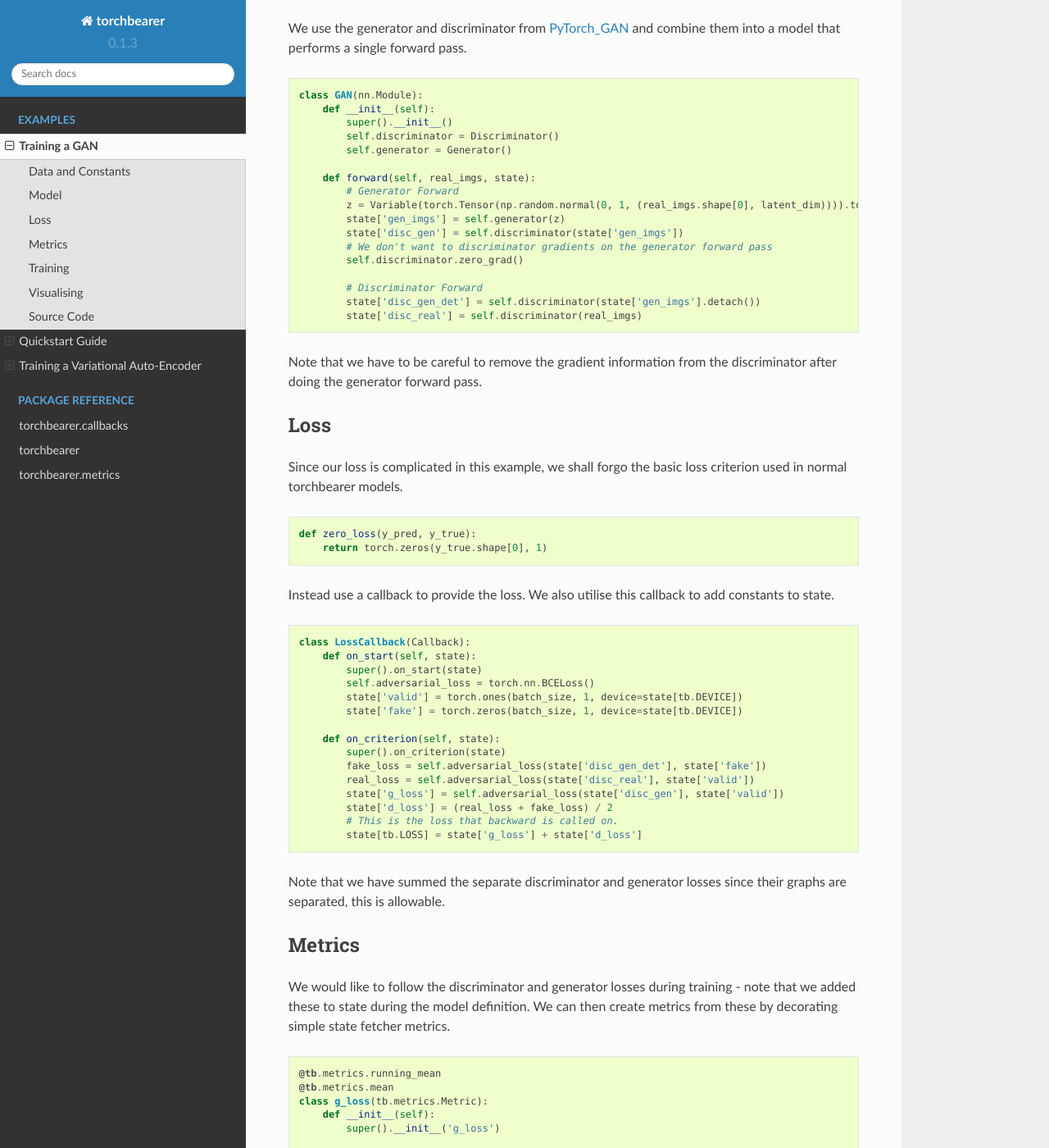
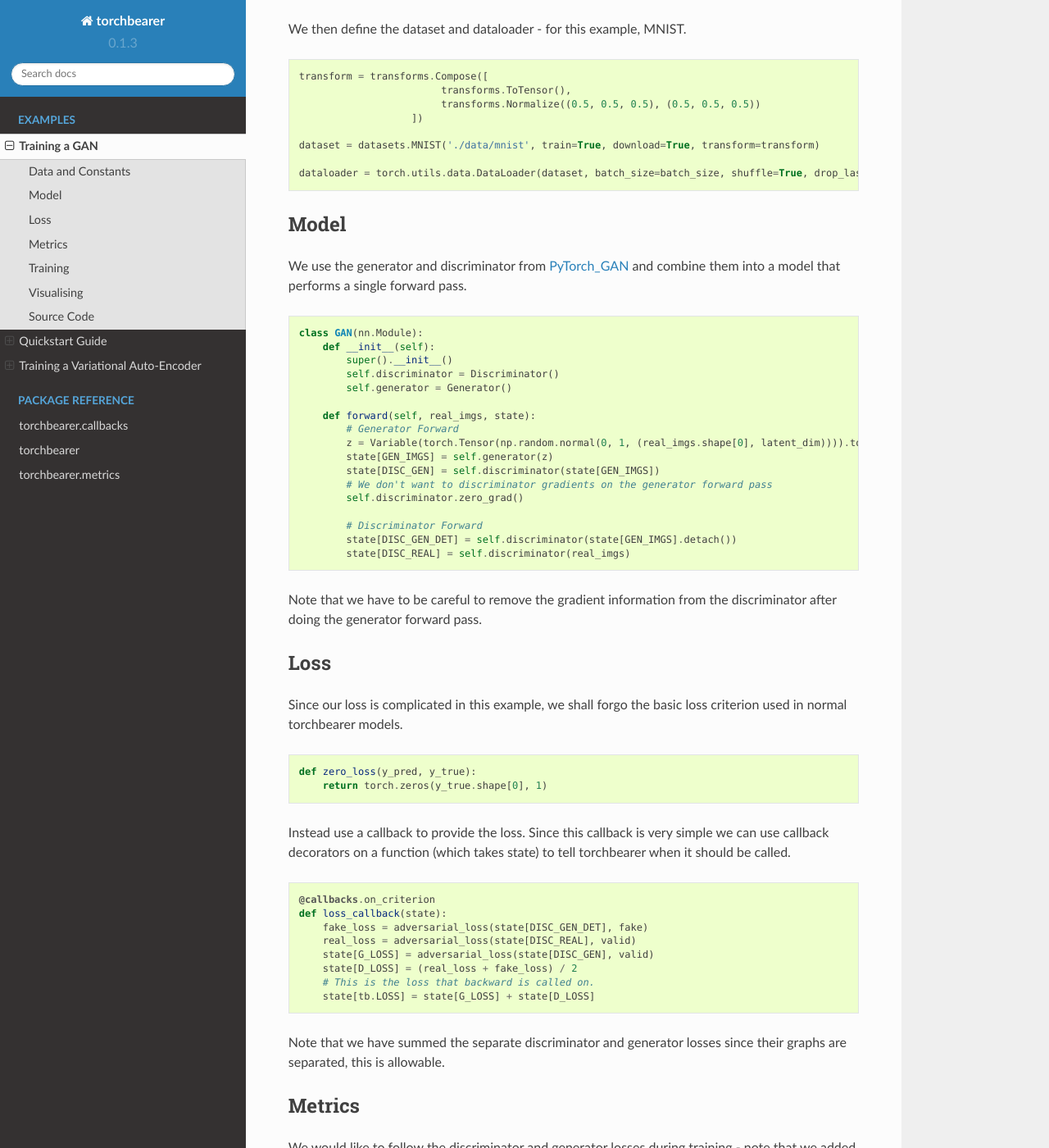
Before and after one commit to pytorchbearer/torchbearer, a Sphinx documentation site: the page built from docs/examples/gan.rst, in a window 1280 px wide and 1400 px high, scrolled down 793 px. Shown: the whole window at 82% size. Built offline with Sphinx 7.4.7 and the Read the Docs theme 2.0.0, drawn with Linux system fonts in a browser that asks for light colours; some of the changed text lies outside the part shown.

Commit message:
Update gan example with callback decorators

```diff
--- a/docs/_static/examples/gan.py
+++ b/docs/_static/examples/gan.py
@@ -10,7 +10,8 @@ from torchvision import datasets
 from torchvision.utils import save_image
 
 import torchbearer as tb
-from torchbearer.callbacks import Callback
+import torchbearer.callbacks as callbacks
+from torchbearer import state_key
 
 os.makedirs('images', exist_ok=True)
 
@@ -22,6 +23,18 @@ nworkers = 8
 latent_dim = 100
 sample_interval = 400
 img_shape = (1, 28, 28)
+adversarial_loss = torch.nn.BCELoss()
+device = 'cuda'
+valid = torch.ones(batch_size, 1, device=device)
+fake = torch.zeros(batch_size, 1, device=device)
+
+# Register state keys (optional)
+GEN_IMGS = state_key('gen_imgs')
+DISC_GEN = state_key('disc_gen')
+DISC_GEN_DET = state_key('disc_gen_det')
+DISC_REAL = state_key('disc_real')
+G_LOSS = state_key('g_loss')
+D_LOSS = state_key('d_loss')
 
 
 class Generator(nn.Module):
@@ -79,39 +92,31 @@ class GAN(nn.Module):
     def forward(self, real_imgs, state):
         # Generator Forward
         z = Variable(torch.Tensor(np.random.normal(0, 1, (real_imgs.shape[0], latent_dim)))).to(state[tb.DEVICE])
-        state['gen_imgs'] = self.generator(z)
-        state['disc_gen'] = self.discriminator(state['gen_imgs'])
+        state[GEN_IMGS] = self.generator(z)
+        state[DISC_GEN] = self.discriminator(state[GEN_IMGS])
         # We don't want to discriminator gradients on the generator forward pass
         self.discriminator.zero_grad()
 
         # Discriminator Forward
-        state['disc_gen_det'] = self.discriminator(state['gen_imgs'].detach())
-        state['disc_real'] = self.discriminator(real_imgs)
+        state[DISC_GEN_DET] = self.discriminator(state[GEN_IMGS].detach())
+        state[DISC_REAL] = self.discriminator(real_imgs)
 
 
-class LossCallback(Callback):
-    def on_start(self, state):
-        super().on_start(state)
-        self.adversarial_loss = torch.nn.BCELoss()
-        state['valid'] = torch.ones(batch_size, 1, device=state[tb.DEVICE])
-        state['fake'] = torch.zeros(batch_size, 1, device=state[tb.DEVICE])
-
-    def on_criterion(self, state):
-        super().on_criterion(state)
-        fake_loss = self.adversarial_loss(state['disc_gen_det'], state['fake'])
-        real_loss = self.adversarial_loss(state['disc_real'], state['valid'])
-        state['g_loss'] = self.adversarial_loss(state['disc_gen'], state['valid'])
-        state['d_loss'] = (real_loss + fake_loss) / 2
-        # This is the loss that backward is called on.
-        state[tb.LOSS] = state['g_loss'] + state['d_loss']
+@callbacks.on_criterion
+def loss_callback(state):
+    fake_loss = adversarial_loss(state[DISC_GEN_DET], fake)
+    real_loss = adversarial_loss(state[DISC_REAL], valid)
+    state[G_LOSS] = adversarial_loss(state[DISC_GEN], valid)
+    state[D_LOSS] = (real_loss + fake_loss) / 2
+    # This is the loss that backward is called on.
+    state[tb.LOSS] = state[G_LOSS] + state[D_LOSS]
 
 
-class SaverCallback(Callback):
-    def on_step_training(self, state):
-        super().on_step_training(state)
-        batches_done = state[tb.EPOCH] * len(state[tb.GENERATOR]) + state[tb.BATCH]
-        if batches_done % sample_interval == 0:
-            save_image(state['gen_imgs'].data[:25], 'images/%d.png' % batches_done, nrow=5, normalize=True)
+@callbacks.on_step_training
+def saver_callback(state):
+    batches_done = state[tb.EPOCH] * len(state[tb.GENERATOR]) + state[tb.BATCH]
+    if batches_done % sample_interval == 0:
+        save_image(state[GEN_IMGS].data[:25], 'images/%d.png' % batches_done, nrow=5, normalize=True)
 
 
 # Configure data loader
@@ -135,20 +140,20 @@ optim = torch.optim.Adam(model.parameters(), lr=lr, betas=(0.5, 0.999))
 @tb.metrics.mean
 class g_loss(tb.metrics.Metric):
     def __init__(self):
-        super().__init__('g_loss')
+        super().__init__(G_LOSS)
 
     def process(self, state):
-        return state['g_loss']
+        return state[G_LOSS]
 
 
 @tb.metrics.running_mean
 @tb.metrics.mean
 class d_loss(tb.metrics.Metric):
     def __init__(self):
-        super().__init__('d_loss')
+        super().__init__(D_LOSS)
 
     def process(self, state):
-        return state['d_loss']
+        return state[D_LOSS]
 
 
 def zero_loss(y_pred, y_true):
@@ -156,5 +161,5 @@ def zero_loss(y_pred, y_true):
 
 
 torchbearermodel = tb.Model(model, optim, zero_loss, ['loss', g_loss(), d_loss()])
-torchbearermodel.to('cuda')
-torchbearermodel.fit_generator(dataloader, epochs=200, pass_state=True, callbacks=[LossCallback(), SaverCallback()])
+torchbearermodel.to(device)
+torchbearermodel.fit_generator(dataloader, epochs=200, pass_state=True, callbacks=[loss_callback, saver_callback])
--- a/docs/examples/gan.rst
+++ b/docs/examples/gan.rst
@@ -14,13 +14,19 @@ We first define all constants for the example.
 
 .. literalinclude:: /_static/examples/gan.py
    :language: python
-   :lines: 18-24
+   :lines: 19-29
+
+We then define a number of state keys for convenience. This is optional, however automatically avoids key conflicts.
+
+.. literalinclude:: /_static/examples/gan.py
+   :language: python
+   :lines: 32-37
 
 We then define the dataset and dataloader - for this example, MNIST.
 
 .. literalinclude:: /_static/examples/gan.py
    :language: python
-   :lines: 119-126
+   :lines: 124-131
 
 Model
 ^^^^^^^^^^^^^^^^^^^^^^^^^^^^^^^^^^^^
@@ -40,14 +46,13 @@ Since our loss is complicated in this example, we shall forgo the basic loss cri
 
 .. literalinclude:: /_static/examples/gan.py
    :language: python
-   :lines: 154-155
+   :lines: 159-160
 
-Instead use a callback to provide the loss.
-We also utilise this callback to add constants to state.
+Instead use a callback to provide the loss. Since this callback is very simple we can use callback decorators on a function (which takes state) to tell torchbearer when it should be called.
 
 .. literalinclude:: /_static/examples/gan.py
    :language: python
-   :lines: 92-106
+   :lines: 105-112
 
 Note that we have summed the separate discriminator and generator losses since their graphs are separated, this is allowable.
 
@@ -68,16 +73,16 @@ We can then train the torchbearer model on the GPU in the standard way.
 
 .. literalinclude:: /_static/examples/gan.py
    :language: python
-   :lines: 158-160
+   :lines: 163-165
 
 Visualising
 ^^^^^^^^^^^^^^^^^^^^^^^^^^^^^^^^^^^^
 
-We borrow the image saving method from PyTorch_GAN_ and put it in a call back to save on training step.
+We borrow the image saving method from PyTorch_GAN_ and put it in a call back to save on training step - again using decorators.
 
 .. literalinclude:: /_static/examples/gan.py
    :language: python
-   :lines: 109-114
+   :lines: 115-119
 
 After 172400 iterations we see the following.
 
```
Also changed, not shown: other parts of docs/examples/gan.rst (+2 -2 lines).
